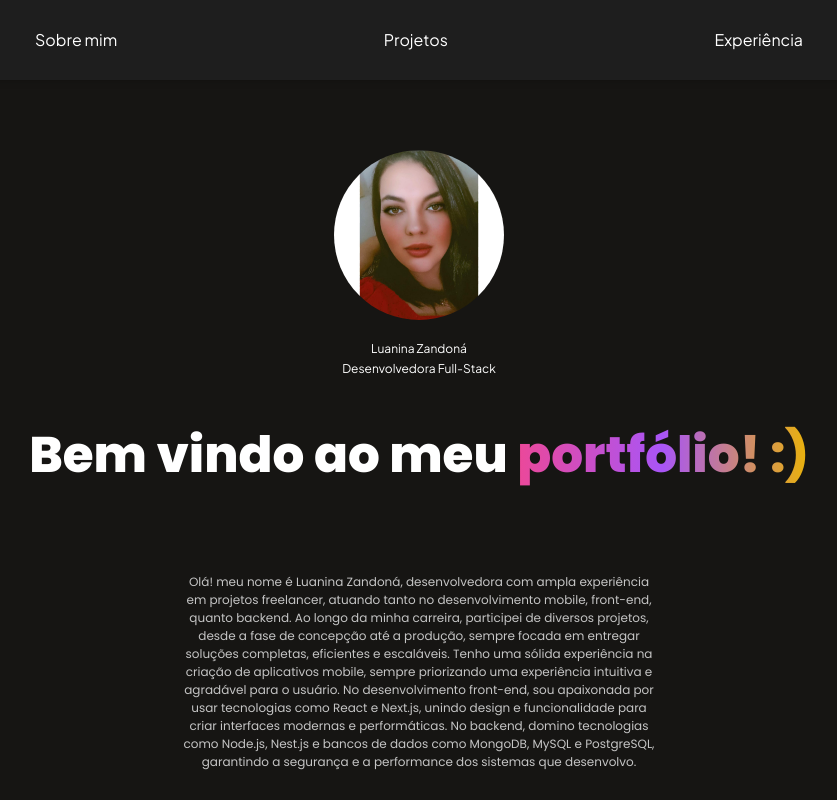
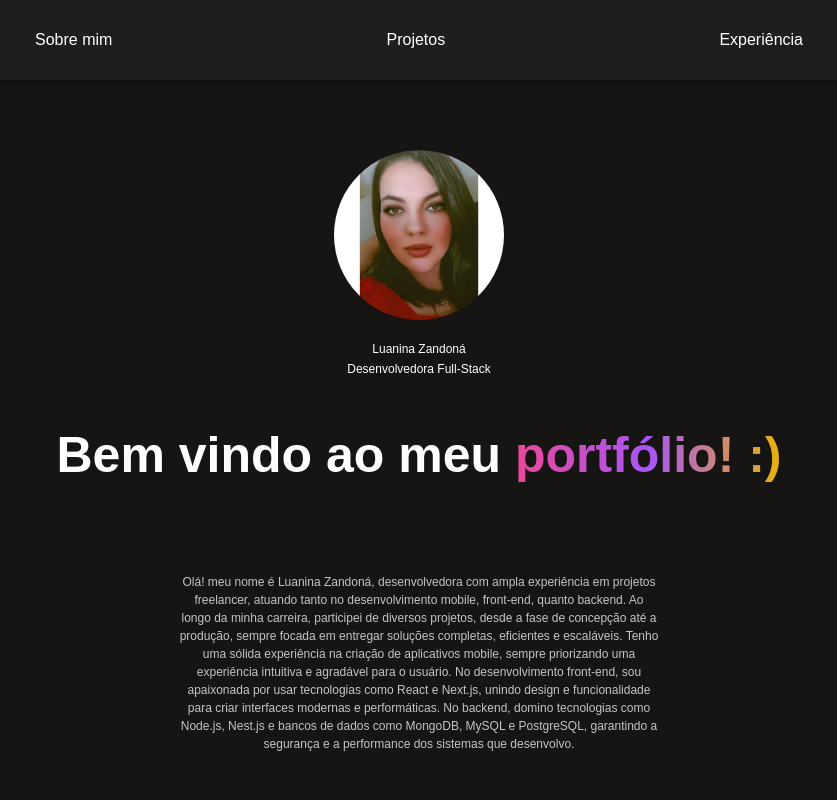
Before and after one commit to phmelo15/ninaportfolio.io, a Next.js app: page /Home in a window 1280 px wide. Shown: the top 800 px of the page, without its empty margins (221-1058 px from the left). Built offline with nearby package versions, Linux system fonts and the light colour scheme.

Commit message:
removing google fonts

```diff
--- a/package.json
+++ b/package.json
@@ -9,6 +9,7 @@
     "lint": "next lint"
   },
   "dependencies": {
+    "@next/font": "^14.2.15",
     "@types/react-slick": "^0.23.13",
     "next": "14.2.15",
     "react": "^18",
--- a/src/app/layout.tsx
+++ b/src/app/layout.tsx
@@ -1,26 +1,13 @@
+import Footer from "@/components/Footer/Footer";
+import Header from "@/components/Header/Header";
 import type { Metadata } from "next";
 import localFont from "next/font/local";
 import "./globals.css";
-import { Plus_Jakarta_Sans, Poppins } from "next/font/google";
-import Header from "@/components/Header/Header";
-import Footer from "@/components/Footer/Footer";
 
 const geistSans = localFont({
   src: "./fonts/GeistVF.woff",
   variable: "--font-geist-sans",
   weight: "100 900",
-});
-
-export const mainFontFamily = Plus_Jakarta_Sans({
-  weight: ["200", "300", "400", "500", "600", "700", "800"],
-  subsets: ["latin"],
-  variable: "--font-main",
-});
-
-export const strongFontFamily = Poppins({
-  weight: ["200", "300", "400", "500", "600", "700", "800"],
-  subsets: ["latin"],
-  variable: "--font-strong",
 });
 
 const geistMono = localFont({
@@ -42,7 +29,7 @@ export default function RootLayout({
   return (
     <html lang="en">
       <body
-        className={`${geistSans.variable} ${geistMono.variable} ${mainFontFamily.className} ${strongFontFamily.variable} antialiased`}
+        className={`${geistSans.variable} ${geistMono.variable}  antialiased`}
       >
         <Header />
         {children}
--- a/src/components/AboutMe/styles.ts
+++ b/src/components/AboutMe/styles.ts
@@ -1,11 +1,9 @@
-import { strongFontFamily } from "@/app/layout";
-
 export const styles = {
   Photo: "h-[170px] w-[170px] rounded-full mt-[150px]",
   Container: "w-full flex justify-center bg-backgroundHome",
   ContainerPhoto: "flex flex-col items-center",
-  ExperienceDesc: `${strongFontFamily.variable} font-strong max-w-[480px] text-center text-[12px] mt-[80px] text-secundary-graySeven`,
-  Presentation: `max-w-md text-[32px] text-center md:max-w-full ${strongFontFamily.variable} font-strong font-extrabold md:text-[50px] mt-[40px] text-white`,
+  ExperienceDesc: ` font-strong max-w-[480px] text-center text-[12px] mt-[80px] text-secundary-graySeven`,
+  Presentation: `max-w-md text-[32px] text-center md:max-w-full  font-strong font-extrabold md:text-[50px] mt-[40px] text-white`,
   Mark: " bg-gradient-to-r from-pink-500 via-purple-500 to-yellow-500 bg-clip-text text-transparent",
-  TitleTec: `font-semibold ${strongFontFamily.variable} font-strong text-secundary-graySeven tracking-[3px] text-[12px] mt-[60px]`,
+  TitleTec: `font-semibold font-strong text-secundary-graySeven tracking-[3px] text-[12px] mt-[60px]`,
 };
--- a/src/components/Experience/styles.ts
+++ b/src/components/Experience/styles.ts
@@ -1,9 +1,7 @@
-import { strongFontFamily } from "@/app/layout";
-
 export const styles = {
   Container:
     "w-full flex flex-col justify-center items-center bg-backgroundHome pb-[100px]",
-  Title: `text-[30px] font-extrabold ${strongFontFamily.variable} font-strong`,
+  Title: `text-[30px] font-extrabold  font-strong`,
   TitleMark:
     "bg-gradient-to-r from-blue-blueSix to-blue-blueSeven bg-clip-text text-transparent",
   ContainerExperience:
--- a/src/components/Projects/styles.ts
+++ b/src/components/Projects/styles.ts
@@ -1,5 +1,3 @@
-import { strongFontFamily } from "@/app/layout";
-
 export const styles = {
-  Title: `text-[30px] font-extrabold ${strongFontFamily.variable} font-strong`,
+  Title: `text-[30px] font-extrabold  font-strong`,
 };
```
Also changed, not shown: 1 other file (tests, documents, lock files or other folders).
